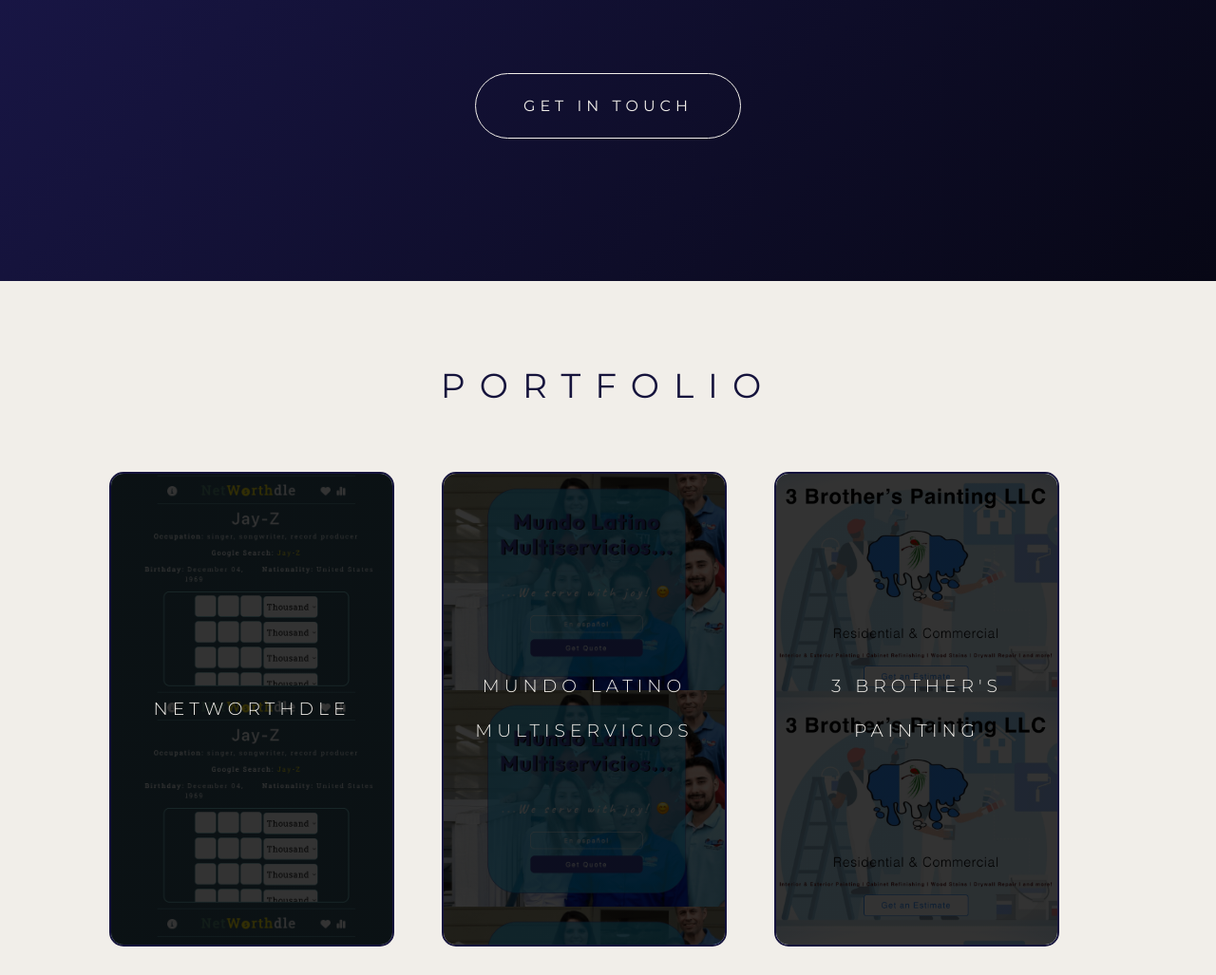
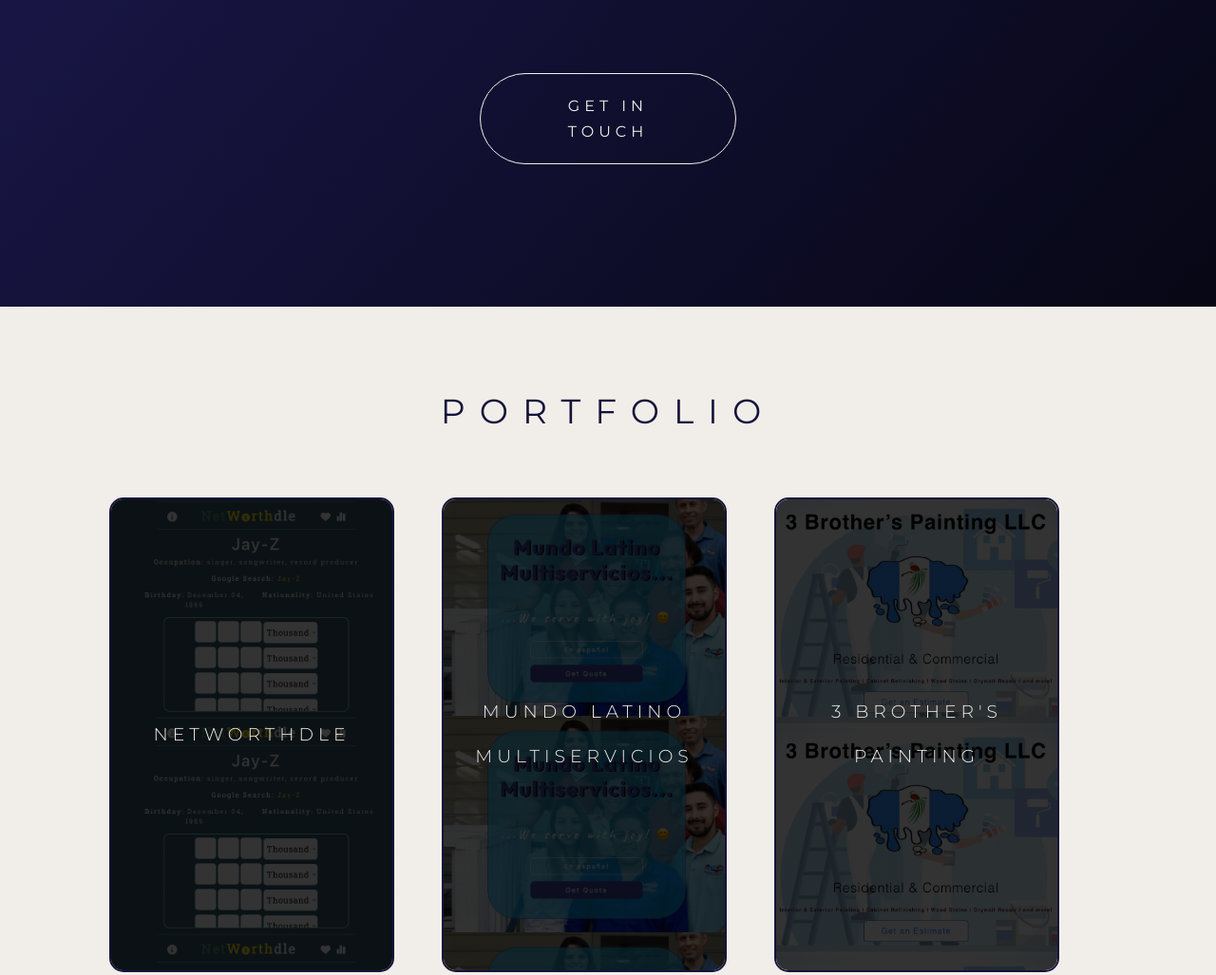
Before and after one commit to canasmh/canasmh.github.io, a website: page index.html in a window 1280 px wide. Shown: the part 2688-3715 px from the top of the page at 95% size. Drawn offline with nearby package versions, Linux system fonts and the light colour scheme; files that its build step writes are made by us from their sources.

Commit message:
Minor modifications to button class

```diff
--- a/assets/sass/components/_buttons.scss
+++ b/assets/sass/components/_buttons.scss
@@ -7,12 +7,15 @@
     &,
     &:link,
     &:visited {
+        text-align: center;
         padding: 2rem 5rem;
         letter-spacing: 5px;
         border-radius: 50px;
         color: $color-light-gray;
+        width: 25%;
         border: 1px solid $color-light-gray;
         text-transform: uppercase;
+        text-decoration: none;
         margin: 0 auto;
         cursor: pointer;
         transition: all 0.4s;
```
